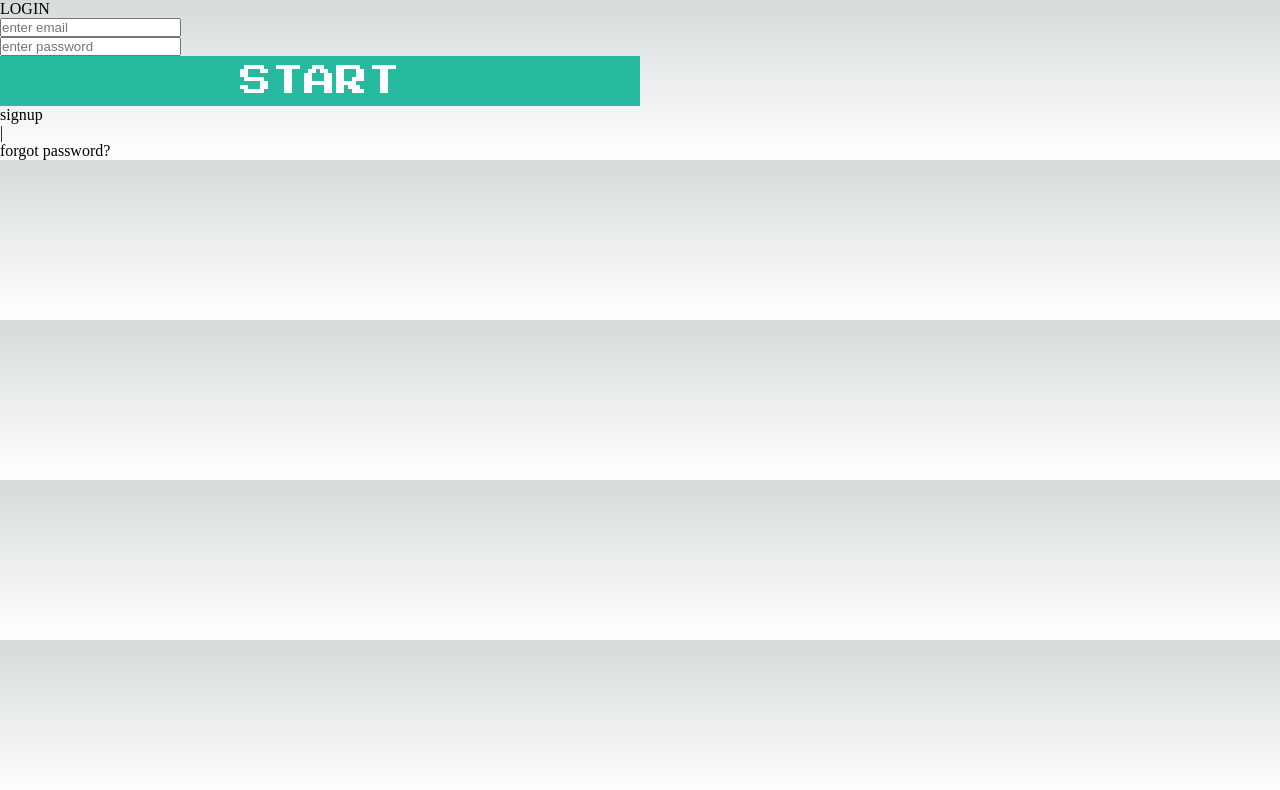
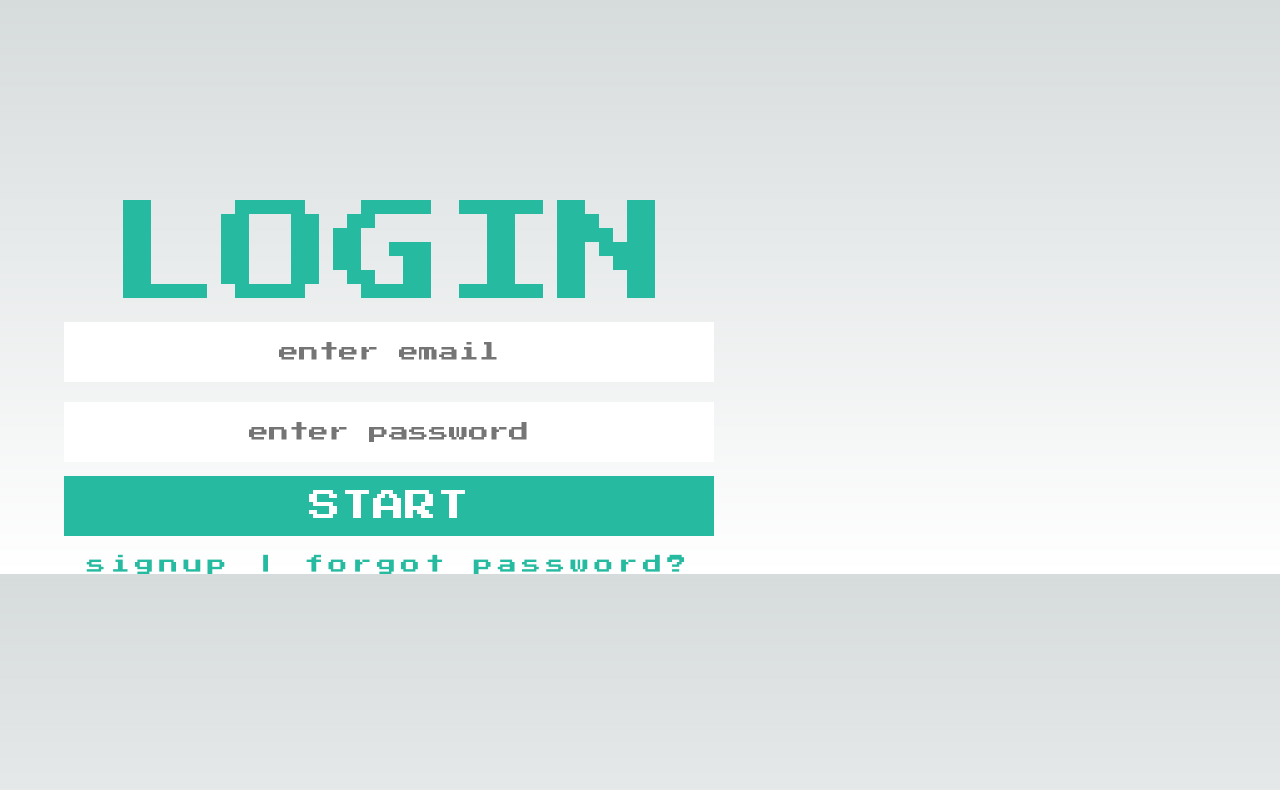
Before and after one commit to CSlOl/cs101, a Next.js app in the folder frontend/: page /login in a window 1280 px wide. Shown: the top 790 px of the page. Built offline with nearby package versions, Linux system fonts and the light colour scheme; a web font is replaced by a local one.

Commit message:
feat: outline login, signup pages

```diff
--- a/frontend/src/components/atoms/buttons/MediumButton.tsx
+++ b/frontend/src/components/atoms/buttons/MediumButton.tsx
@@ -1,23 +1,28 @@
 import styled from "@emotion/styled";
+
+interface Props {
+  label: string;
+}
 
 const Button = styled.button`
   font-family: "Press Start 2P";
-  width: 50%;
-  height: 50px;
+  width: 650px;
+  height: 60px;
   background-color: #26bba0;
   font-size: 2em;
   border: none;
   color: white;
+  margin: 4px 0px;
   &:hover {
     cursor: pointer;
     background-color: #25b097;
   }
 `;
 
-export default function MediumButton() {
+export default function MediumButton(props: Props) {
   return (
     <div>
-      <Button>START</Button>
+      <Button>{props.label}</Button>
     </div>
   );
 }
--- a/frontend/src/components/atoms/inputs/AuthInput.tsx
+++ b/frontend/src/components/atoms/inputs/AuthInput.tsx
@@ -1,11 +1,29 @@
+import styled from "@emotion/styled";
+
 interface Props {
   placeholder: string;
 }
 
+const Input = styled.input`
+  font-family: "Press Start 2P";
+  width: 650px;
+  height: 60px;
+  background-color: white;
+  font-size: 1.25em;
+  border: none;
+  text-align: center;
+  color: #050623;
+  margin: 10px 0px;
+  &:hover {
+    cursor: pointer;
+    background-color: #eaf1f0;
+  }
+`;
+
 export default function AuthInput(props: Props) {
   return (
     <div>
-      <input type="text" placeholder={props.placeholder} />
+      <Input type="text" placeholder={props.placeholder} />
     </div>
   );
 }
--- a/frontend/src/components/template/auth/LoginBody.tsx
+++ b/frontend/src/components/template/auth/LoginBody.tsx
@@ -1,23 +1,45 @@
 import AuthInput from "@/components/atoms/inputs/AuthInput";
 import MediumButton from "@/components/atoms/buttons/MediumButton";
 import Link from "next/link";
+import styled from "@emotion/styled";
+
+const Div = styled.div`
+  width: 650px;
+  text-align: center;
+`;
+
+const Title = styled.p`
+  font-family: "Press Start 2P";
+  color: #26bba0;
+  font-size: 7rem;
+`;
+
+const Text = styled.div`
+  margin-top: 15px;
+  display: flex;
+  justify-content: center;
+  font-family: "Press Start 2P";
+  font-size: 1.2em;
+  letter-spacing: 5px;
+  color: #26bba0;
+`;
 
 export default function LoginBody() {
   return (
-    <div>
-      <div>LOGIN</div>
+    <Div>
+      <Title>LOGIN</Title>
       <AuthInput placeholder="enter email" />
       <AuthInput placeholder="enter password" />
       <MediumButton label="START" />
-      <div>
+      <Text>
         <Link href="/signup">
           <div>signup</div>
         </Link>
-        <p>|</p>
+        <p>&nbsp;|&nbsp;</p>
         <Link href="/findpw">
           <div>forgot password?</div>
         </Link>
-      </div>
-    </div>
+      </Text>
+    </Div>
   );
 }
--- a/frontend/src/pages/login.tsx
+++ b/frontend/src/pages/login.tsx
@@ -1,9 +1,15 @@
 import LoginBody from "@/components/template/auth/LoginBody";
+import styled from "@emotion/styled";
+
+const Div = styled.div`
+  padding-top: 25vh;
+  padding-left: 5vw;
+`;
 
 export default function Login() {
   return (
-    <div>
+    <Div>
       <LoginBody />
-    </div>
+    </Div>
   );
 }
--- a/frontend/src/pages/quizitem.tsx
+++ b/frontend/src/pages/quizitem.tsx
@@ -1,18 +1,18 @@
 import ExtraSmallButton from "@/components/atoms/buttons/ExtraSmallButton";
 import FavoriteButton from "@/components/atoms/buttons/FavoriteButton";
 import LargeButton from "@/components/atoms/buttons/LargeButton";
-import MediumButton from "@/components/atoms/buttons/MediumButton";
 import SmallButton from "@/components/atoms/buttons/SmallButton";
+import Header from "../components/Header";
 
 export default function QuizItem() {
   return (
     <div>
+      <Header />
       <div>개별 문제 조회</div>
       <LargeButton />
       <SmallButton />
       <ExtraSmallButton />
       <FavoriteButton />
-      <MediumButton />
     </div>
   );
 }
```
Also changed, not shown: frontend/src/components/template/auth/SignUpBody.tsx (+13 -1 lines), frontend/src/pages/index.tsx (+6 -1 lines).
